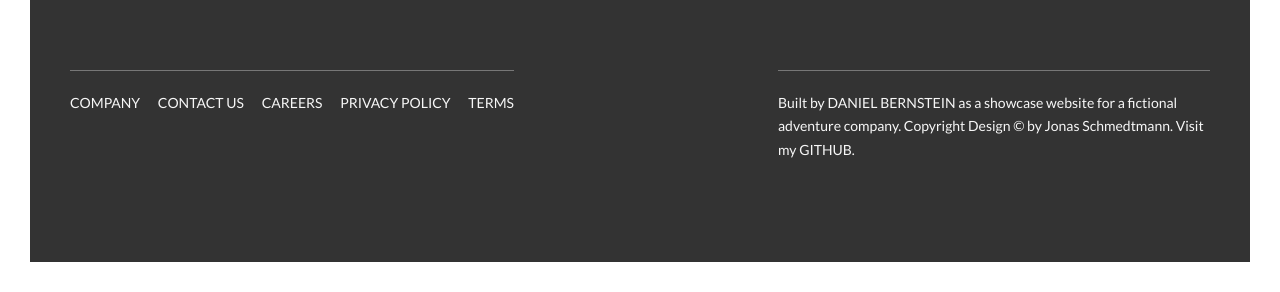
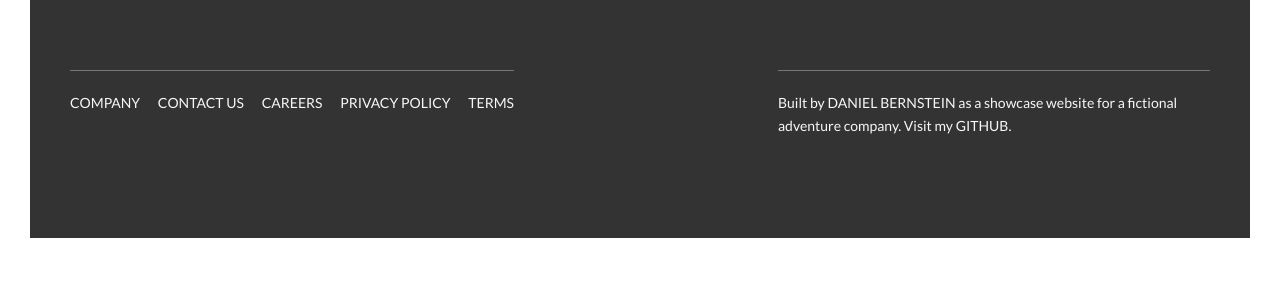
Before and after one commit to drood87/natours, a website: page index.html in a window 1280 px wide. Shown: the part 5642-5934 px from the top of the page. After the commit the page ends 5910 px from the top, so only its background shows below. Drawn offline with Linux system fonts and the light colour scheme.

Commit message:
footer changed text

```diff
--- a/index.html
+++ b/index.html
@@ -486,8 +486,7 @@
         <div class="col-1-of-2">
           <p class="footer__copyright">
             Built by <a href="#" class="footer__link">Daniel Bernstein</a> as a
-            showcase website for a fictional adventure company. Copyright Design
-            &copy; by Jonas Schmedtmann. Visit my
+            showcase website for a fictional adventure company. Visit my
             <a href="#" class="footer__link"> Github</a>.
           </p>
         </div>
```
